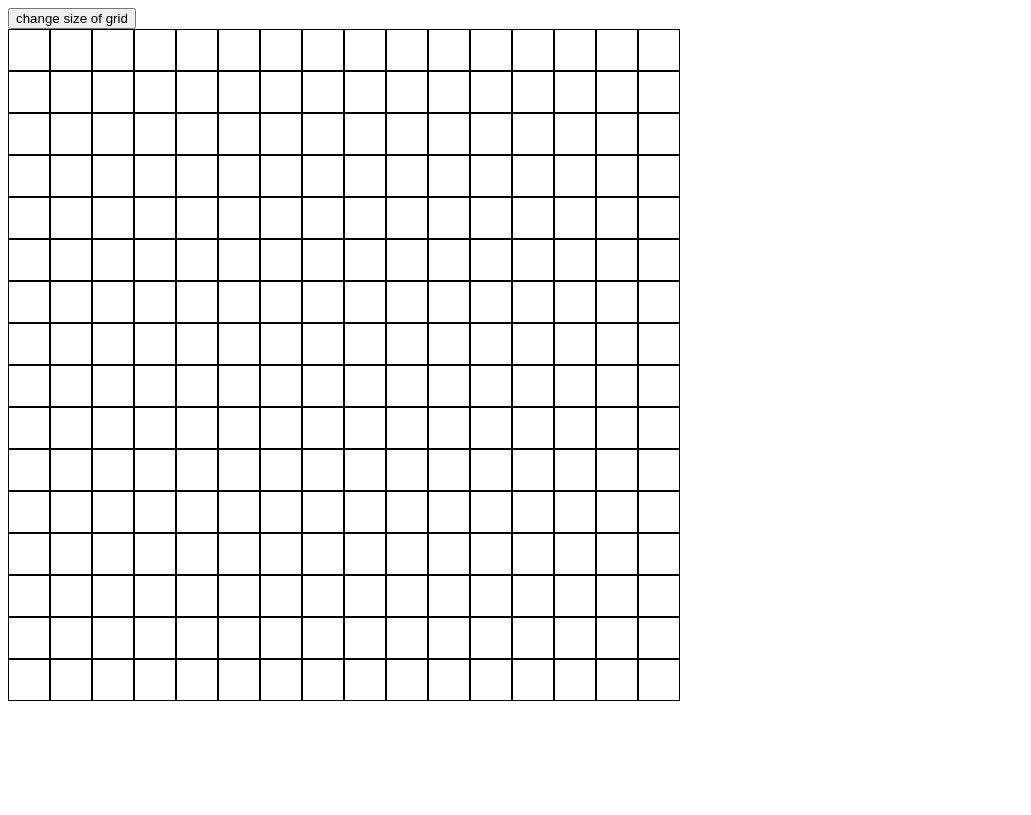
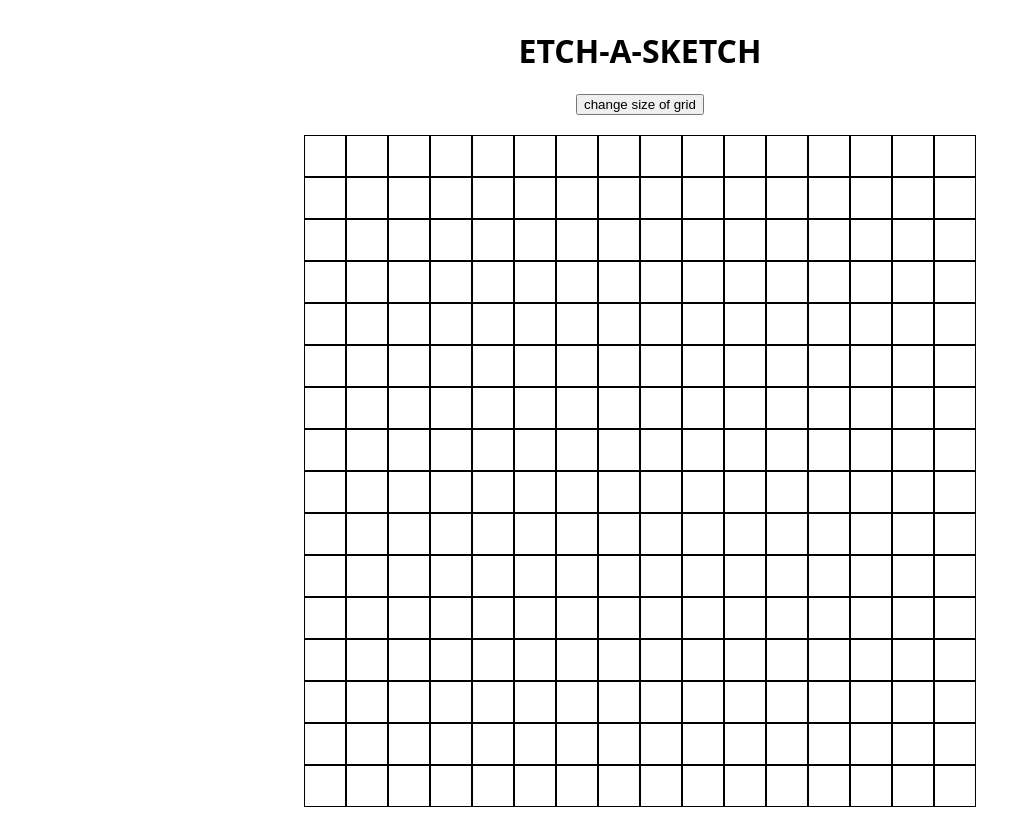
Before and after one commit to ImExtraPolite3/etch-a-sketch, a plain HTML site: page index.html in a window 1280 px wide. Shown: the whole page, without its empty margins (0-1031 px from the left). Drawn offline with Linux system fonts and the light colour scheme.

Commit message:
add title, add minimal styling

```diff
--- a/index.html
+++ b/index.html
@@ -7,6 +7,7 @@
   <link rel="stylesheet" href="style.css">
 </head>
 <body>
+  <h1>ETCH-A-SKETCH</h1>
   <button>change size of grid</button>
   <div class="container"></div>
 
--- a/style.css
+++ b/style.css
@@ -1,6 +1,19 @@
+body {
+  display: flex;
+  flex-direction: column;
+  align-items: center;
+}
+
+h1 {
+  font-family: system-ui, -apple-system, BlinkMacSystemFont, 'Segoe UI', Roboto, Oxygen, Ubuntu, Cantarell, 'Open Sans', 'Helvetica Neue', sans-serif;
+}
+
+button {
+  margin-bottom: 20px;
+}
+
 .container {
   display: flex;
-  padding: auto;
 }
 
 .square {
```
